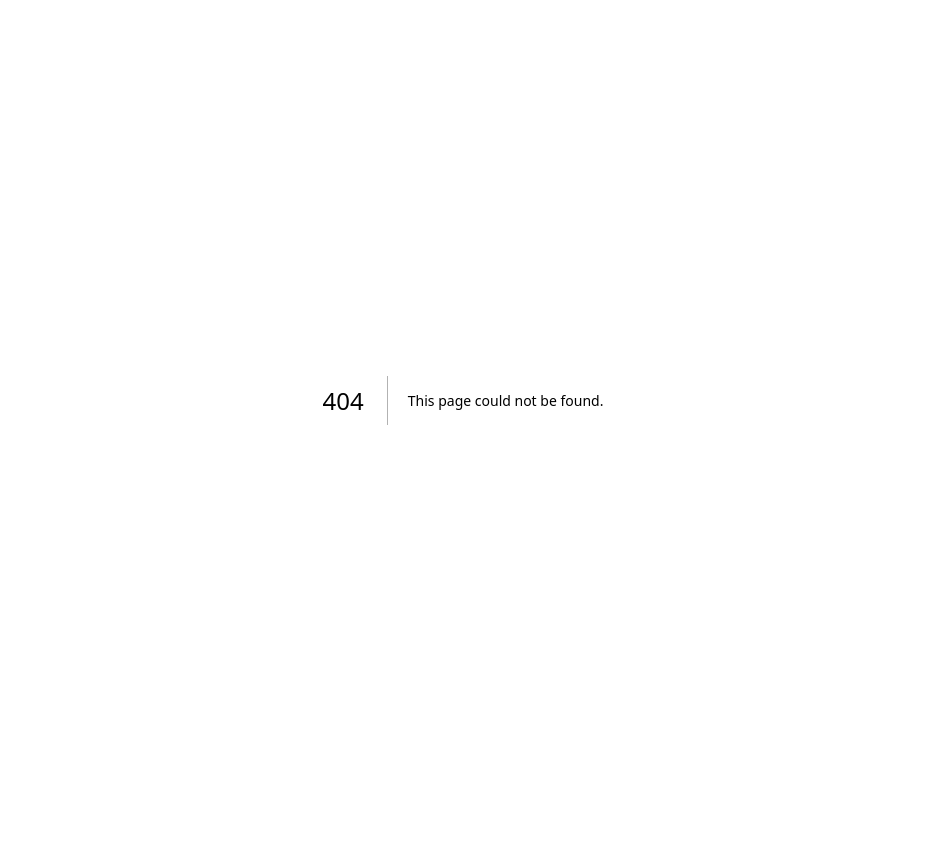
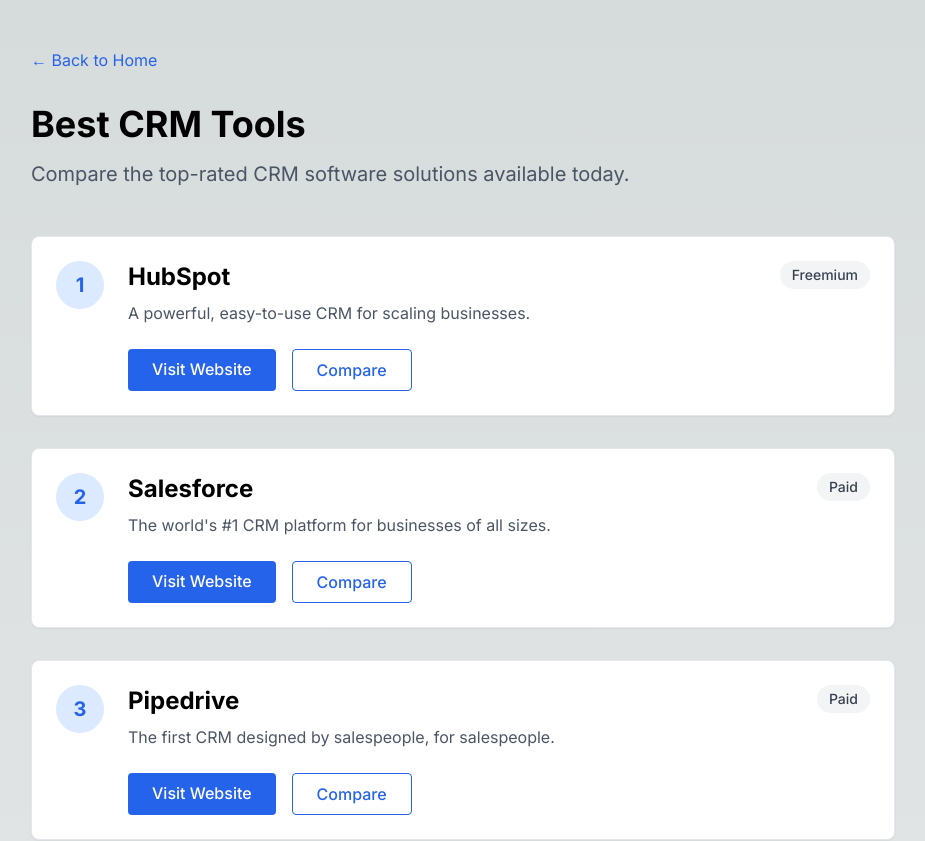
Before and after one commit to kdmcquire-creator/stackduel, a Next.js app: page /best/crm in a window 1280 px wide. Before the commit this address had no page. Shown: the top 841 px of the page, without its empty margins (177-1102 px from the left). Before the commit the page ends 800 px from the top, so only its background shows below. Built offline with nearby package versions, Linux system fonts and the light colour scheme.

Commit message:
feat: implement /best/[category] SEO template

```diff
--- /dev/null
+++ b/app/best/[category]/page.tsx
@@ -0,0 +1,81 @@
+import { products } from "@/lib/data";
+import { notFound } from "next/navigation";
+import Link from "next/link";
+import { Metadata } from "next";
+
+interface Props {
+  params: { category: string };
+}
+
+export async function generateMetadata({ params }: Props): Promise<Metadata> {
+  const category = params.category.replace("-", " ").toUpperCase();
+  const validCategories = ["CRM", "PROJECT MANAGEMENT"];
+
+  if (!validCategories.includes(category)) return {};
+
+  return {
+    title: `Best ${category} Tools of 2026 | Reviewed & Compared`,
+    description: `Find the best ${category} software for your business. Read reviews, compare pricing, and select the right tool for your workflow.`,
+  };
+}
+
+export default function BestCategoryPage({ params }: Props) {
+  const categoryParam = params.category.replace("-", " ").toUpperCase();
+  const filteredProducts = products.filter(
+    (p) => p.category.toUpperCase() === categoryParam
+  );
+
+  if (filteredProducts.length === 0) {
+    notFound();
+  }
+
+  return (
+    <main className="max-w-4xl mx-auto py-12 px-4">
+      <Link href="/" className="text-blue-600 hover:underline mb-8 block">
+        &larr; Back to Home
+      </Link>
+
+      <h1 className="text-4xl font-bold mb-4">
+        Best {categoryParam} Tools
+      </h1>
+      <p className="text-xl text-gray-600 mb-12">
+        Compare the top-rated {categoryParam} software solutions available today.
+      </p>
+
+      <div className="space-y-8">
+        {filteredProducts.map((product, index) => (
+          <div key={product.slug} className="border rounded-lg p-6 bg-white shadow-sm flex flex-col md:flex-row gap-6 items-start">
+            <div className="flex-shrink-0 w-12 h-12 bg-blue-100 text-blue-600 rounded-full flex items-center justify-center font-bold text-xl">
+              {index + 1}
+            </div>
+            <div className="flex-grow">
+              <div className="flex justify-between items-start mb-2">
+                <h2 className="text-2xl font-bold">{product.name}</h2>
+                <span className="bg-gray-100 text-gray-700 px-3 py-1 rounded-full text-sm font-medium">
+                  {product.pricingTier}
+                </span>
+              </div>
+              <p className="text-gray-600 mb-6">{product.shortDescription}</p>
+              <div className="flex flex-wrap gap-4">
+                <a
+                  href={product.affiliatePlaceholderUrl}
+                  className="bg-blue-600 text-white px-6 py-2 rounded hover:bg-blue-700 transition font-medium"
+                  target="_blank"
+                  rel="noopener noreferrer"
+                >
+                  Visit Website
+                </a>
+                <Link
+                  href={`/compare/${product.slug}/vs/${filteredProducts[index === 0 ? 1 : 0].slug}`}
+                  className="border border-blue-600 text-blue-600 px-6 py-2 rounded hover:bg-blue-50 transition font-medium"
+                >
+                  Compare
+                </Link>
+              </div>
+            </div>
+          </div>
+        ))}
+      </div>
+    </main>
+  );
+}
```
